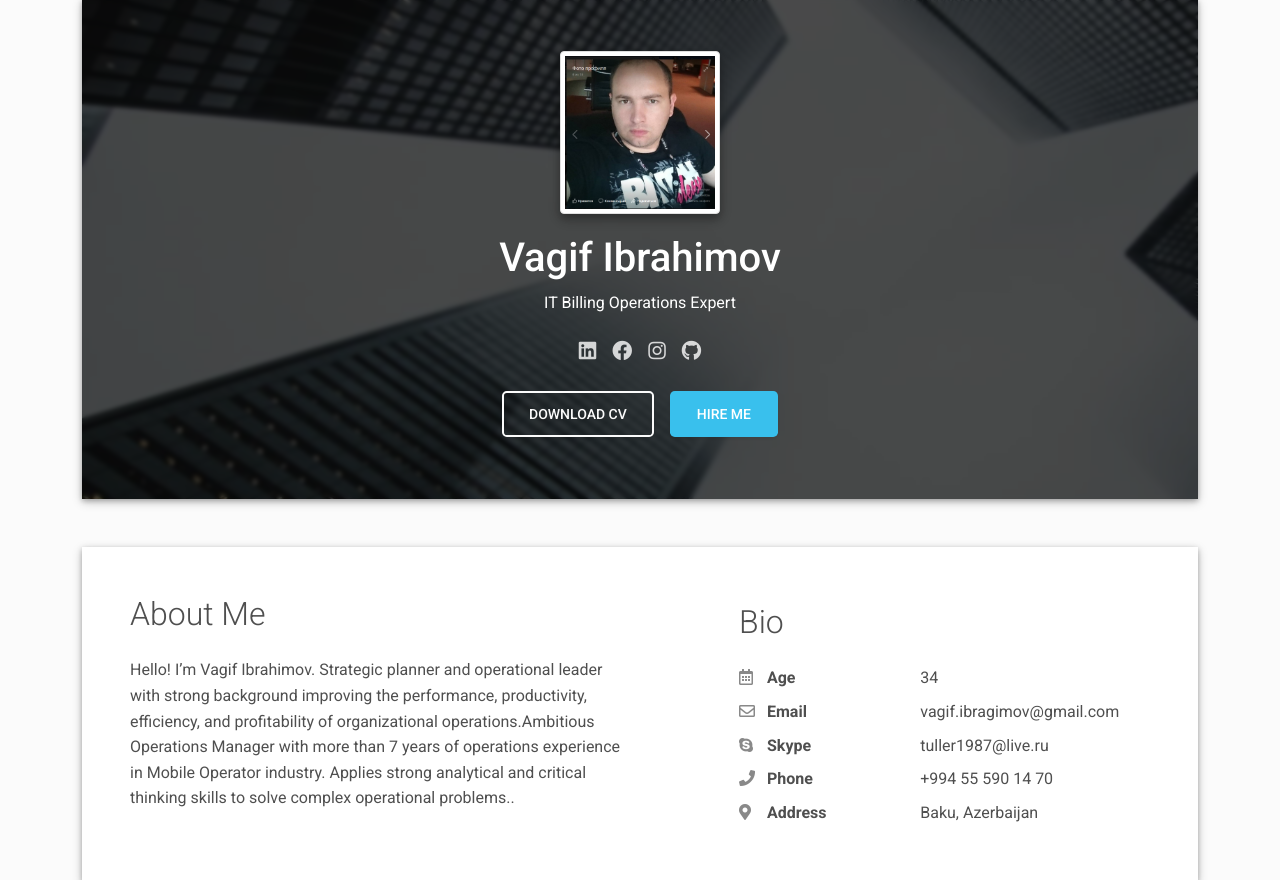
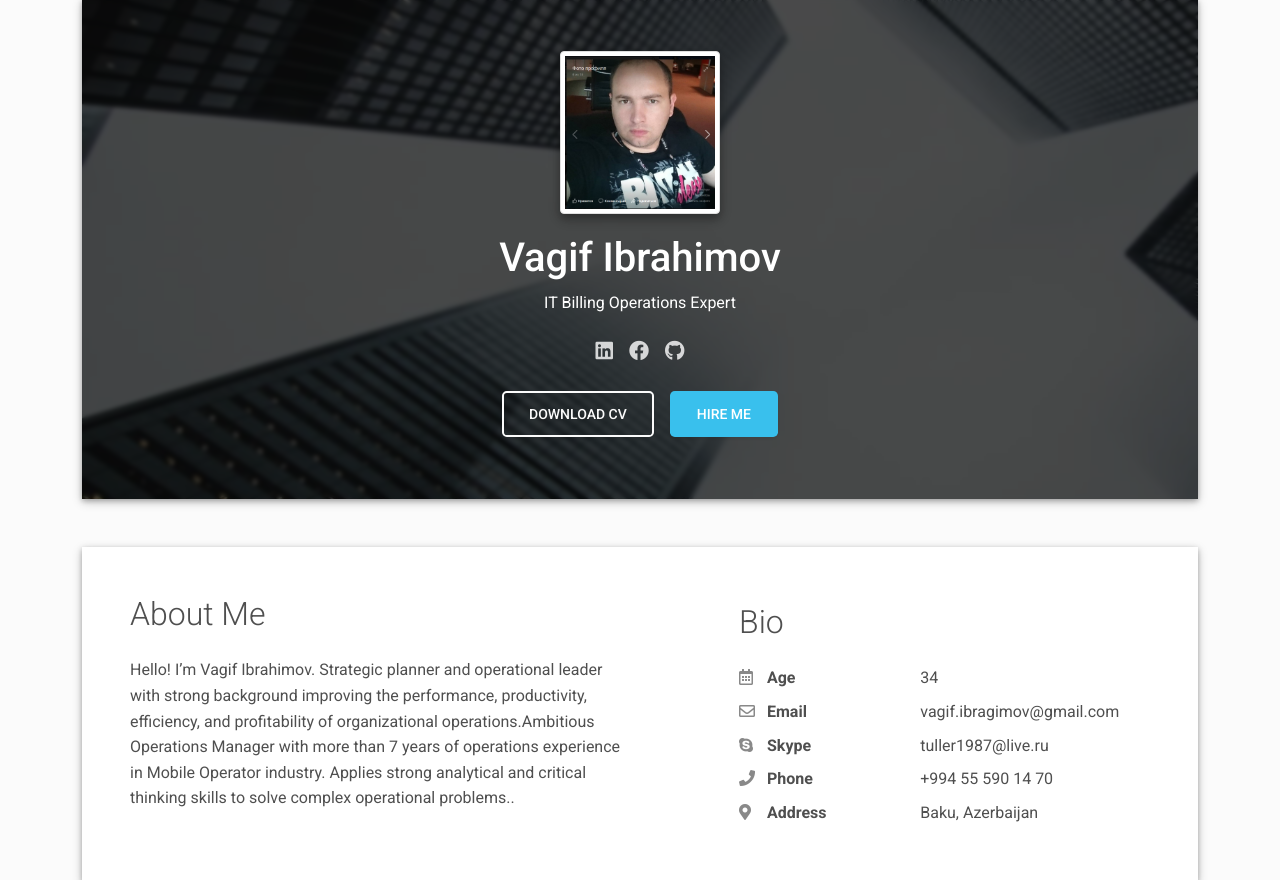
Before and after one commit to tuller01/resume, a Flask app: page / in a window 1280 px wide. Shown: the part 113-993 px from the top of the page. Run offline with Flask 2, Linux system fonts and the light colour scheme; some libraries are stand-ins or nearby versions.

Commit message:
remove insta

```diff
--- a/templates/index.html
+++ b/templates/index.html
@@ -72,8 +72,7 @@
                     </li>
                     <li class="nav-item"><a class="nav-link" href="https://www.facebook.com/profile.php?id=100001223723634" target="_blank" title="Facebook"><i class="fab fa-facebook"></i><span class="menu-title sr-only">Facebook</span></a>
                     </li>
-                    <li class="nav-item"><a class="nav-link" href="https://www.instagram.com/tuller01/" target="_blank" title="Instagram"><i class="fab fa-instagram"></i><span class="menu-title sr-only">Instagram</span></a>
-                    </li>
+
                     <li class="nav-item"><a class="nav-link" href="https://github.com/tuller01" target="_blank"  title="Github"><i class="fab fa-github"></i><span class="menu-title sr-only">Github</span></a>
                     </li>
                   </ul>
```
